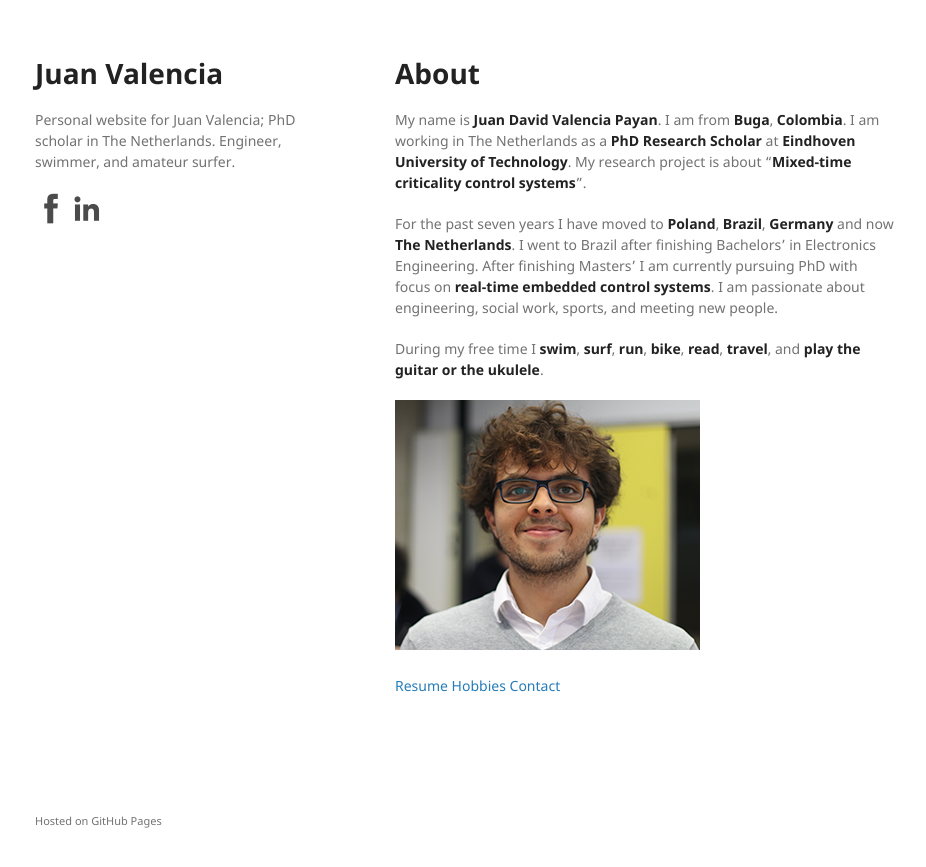
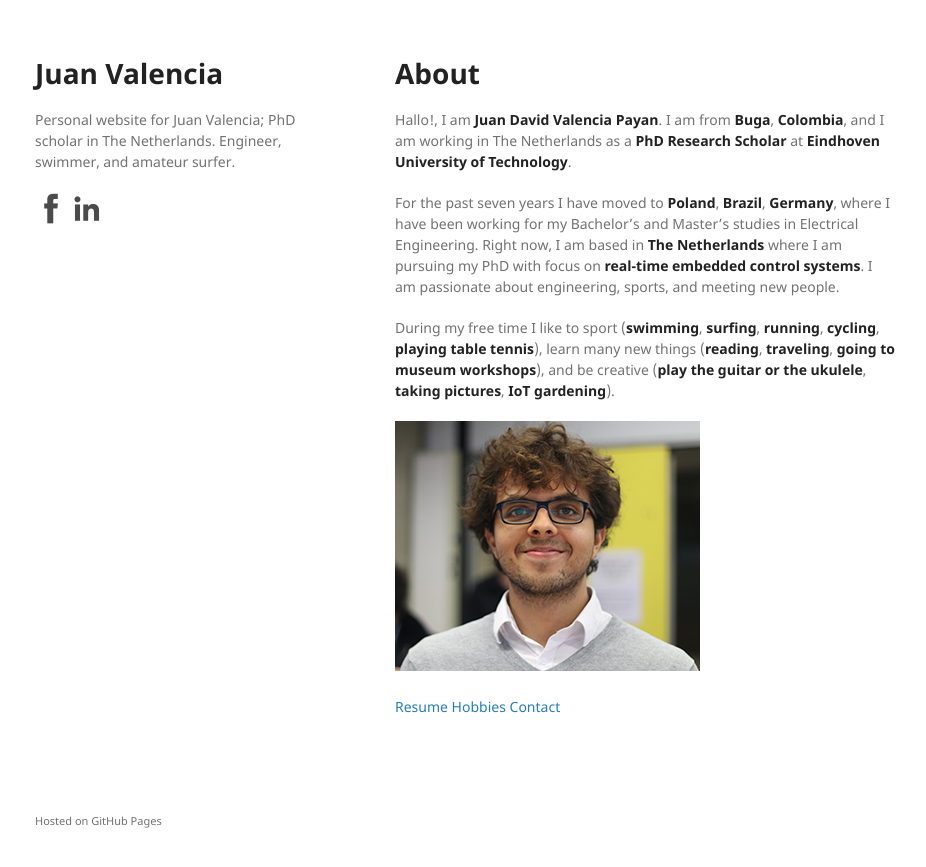
Before and after one commit to juanvalen15/juanvalen15.github.io, a Jekyll site: the page built from index.md, in a window 1280 px wide. Shown: the top 867 px of the page, without its empty margins (175-1101 px from the left). Built offline with Jekyll 4.4.1, drawn with Linux system fonts in a browser that asks for light colours; our own code applies the rules of GitHub Pages for plain Markdown files.

Commit message:
updated index

```diff
--- a/index.md
+++ b/index.md
@@ -4,11 +4,11 @@ layout: default
 
 # [](#header-1)About
 
-My name is **Juan David Valencia Payan**. I am from **Buga**, **Colombia**. I am working in The Netherlands as a **PhD Research Scholar** at **Eindhoven University of Technology**. My research project is about "**Mixed-time criticality control systems**".
+Hallo!, I am **Juan David Valencia Payan**. I am from **Buga**, **Colombia**, and I am working in The Netherlands as a **PhD Research Scholar** at **Eindhoven University of Technology**.
 
-For the past seven years I have moved to **Poland**, **Brazil**, **Germany** and now **The Netherlands**. I went to Brazil after finishing Bachelors’ in Electronics Engineering. After finishing Masters’ I am currently pursuing PhD with focus on **real-time embedded control systems**. I am passionate about engineering, social work, sports, and meeting new people.
+For the past seven years I have moved to **Poland**, **Brazil**, **Germany**, where I have been working for my Bachelor's and Master's studies in Electrical Engineering. Right now, I am based in **The Netherlands** where I am pursuing my PhD with focus on **real-time embedded control systems**. I am passionate about engineering, sports, and meeting new people.
 
-During my free time I **swim**, **surf**, **run**, **bike**, **read**, **travel**, and **play the guitar or the ukulele**.
+During my free time I like to sport (**swimming**, **surfing**, **running**, **cycling**, **playing table tennis**), learn many new things (**reading**, **traveling**, **going to museum workshops**), and be creative (**play the guitar or the ukulele**, **taking pictures**, **IoT gardening**).
 
 ![](cv1_0P25x.jpg)
 
```
